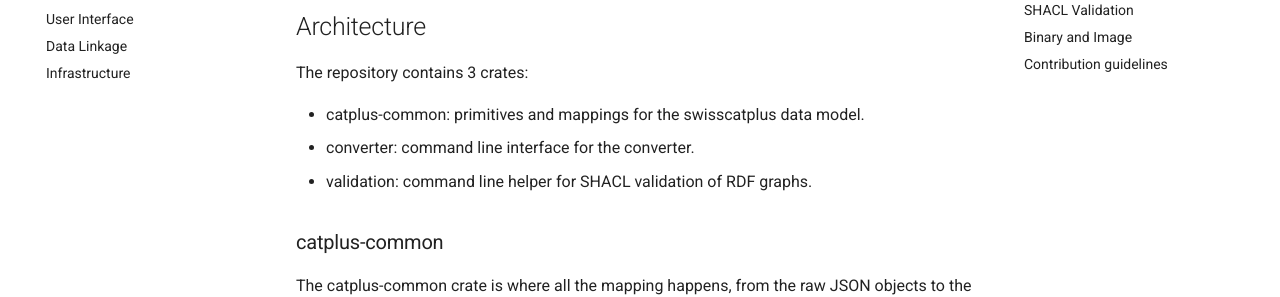
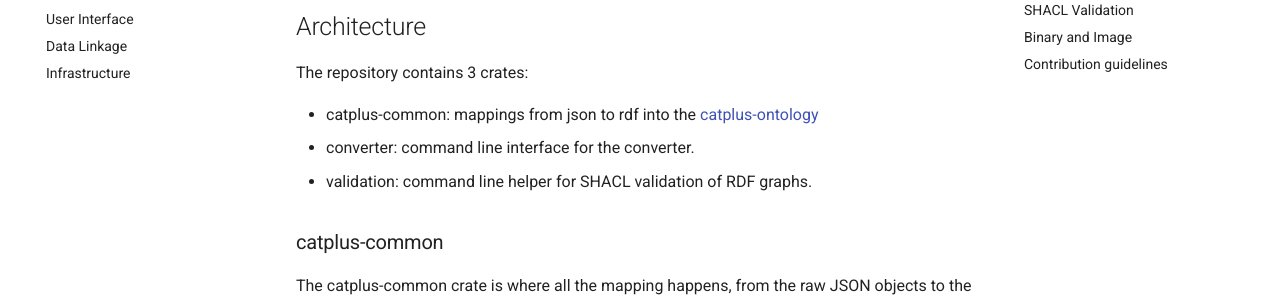
Before and after one commit to swisscatplus/catplus-docs, an MkDocs documentation site: the page built from docs/converters.md, in a window 1280 px wide and 900 px high. Shown: the part 236-533 px from the top of the window. Built offline with MkDocs 1.6.1 and Material for MkDocs 9.7.7, drawn with Linux system fonts in a browser that asks for light colours.

Commit message:
chore: enhance docs
Co-authored-by: Sabine Maennel <sabinem@users.noreply.github.com>

```diff
--- a/docs/converters.md
+++ b/docs/converters.md
@@ -6,7 +6,7 @@ The Cat+ converter is at this repository [catplus-converters](https://github.com
 
 The repository contains 3 crates:
 
-* catplus-common: primitives and mappings for the swisscatplus data model.
+* catplus-common: mappings from json to rdf into the [catplus-ontology](https://github.com/sdsc-ordes/catplus-ontology)
 * converter: command line interface for the converter.
 * validation: command line helper for SHACL validation of RDF graphs.
 
```
